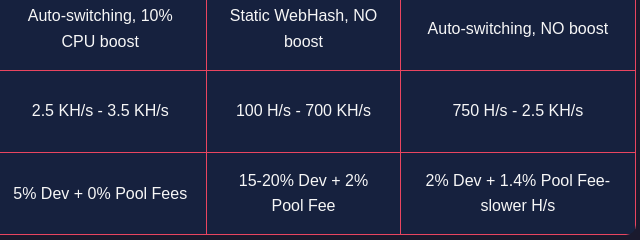
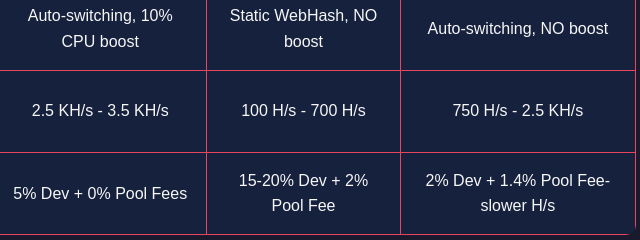
Before and after one commit to Foxminer-web/Foxminer, a website: page index.html in a window 1280 px wide. Shown: the part 1537-1777 px from the top of the page, 404-1044 px from the left. Drawn offline with Linux system fonts and the light colour scheme; no server answers.

Commit message:
Update index.html

```diff
--- a/index.html
+++ b/index.html
@@ -341,7 +341,7 @@
             <tr>
                 <td>CPU Speed (ARM64)</td>
                 <td>2.5 KH/s - 3.5 KH/s</td>
-                <td>100 H/s - 700 KH/s</td>
+                <td>100 H/s - 700 H/s</td>
                 <td>750 H/s - 2.5 KH/s</td>
             </tr>
             <tr>
```
